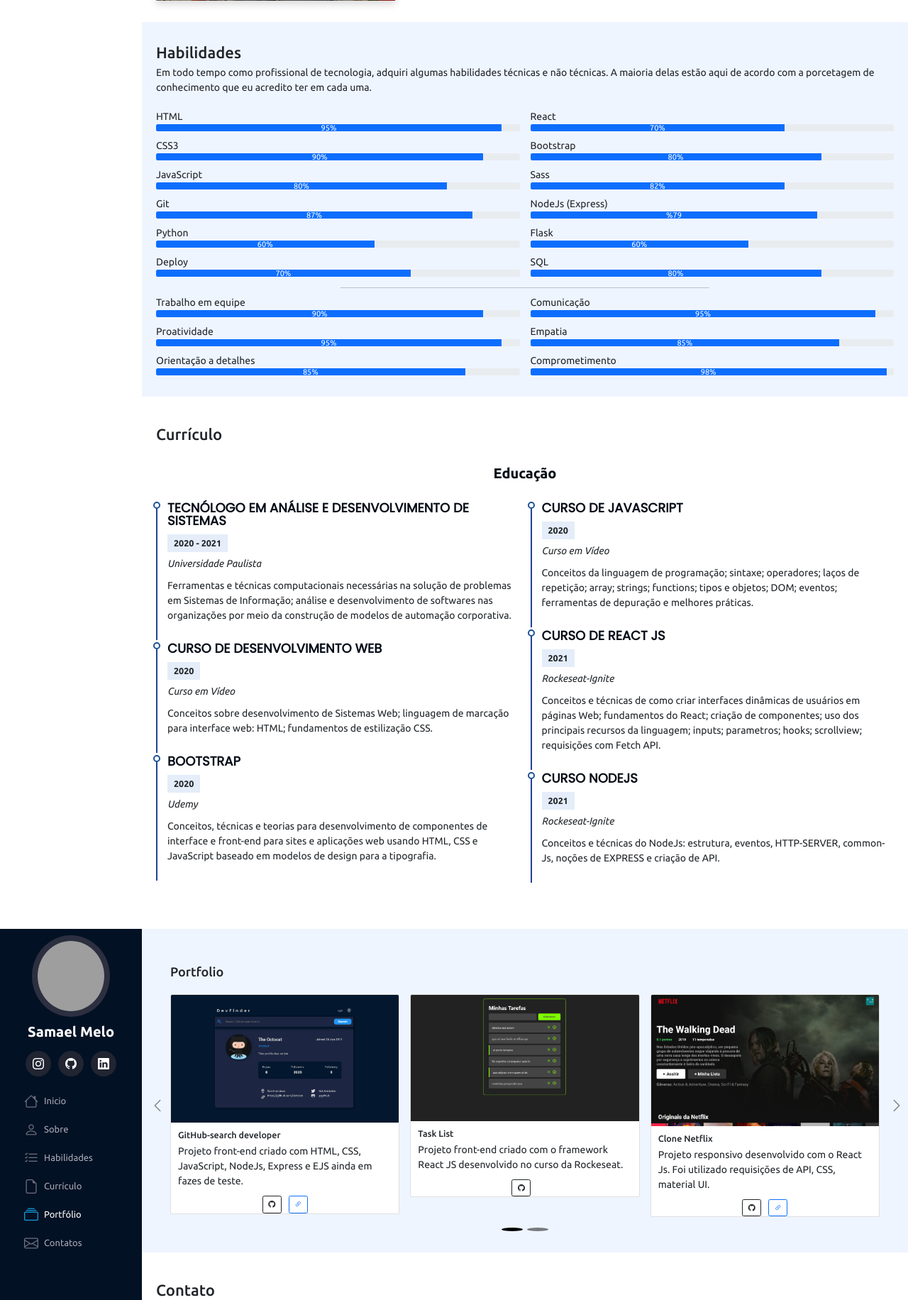
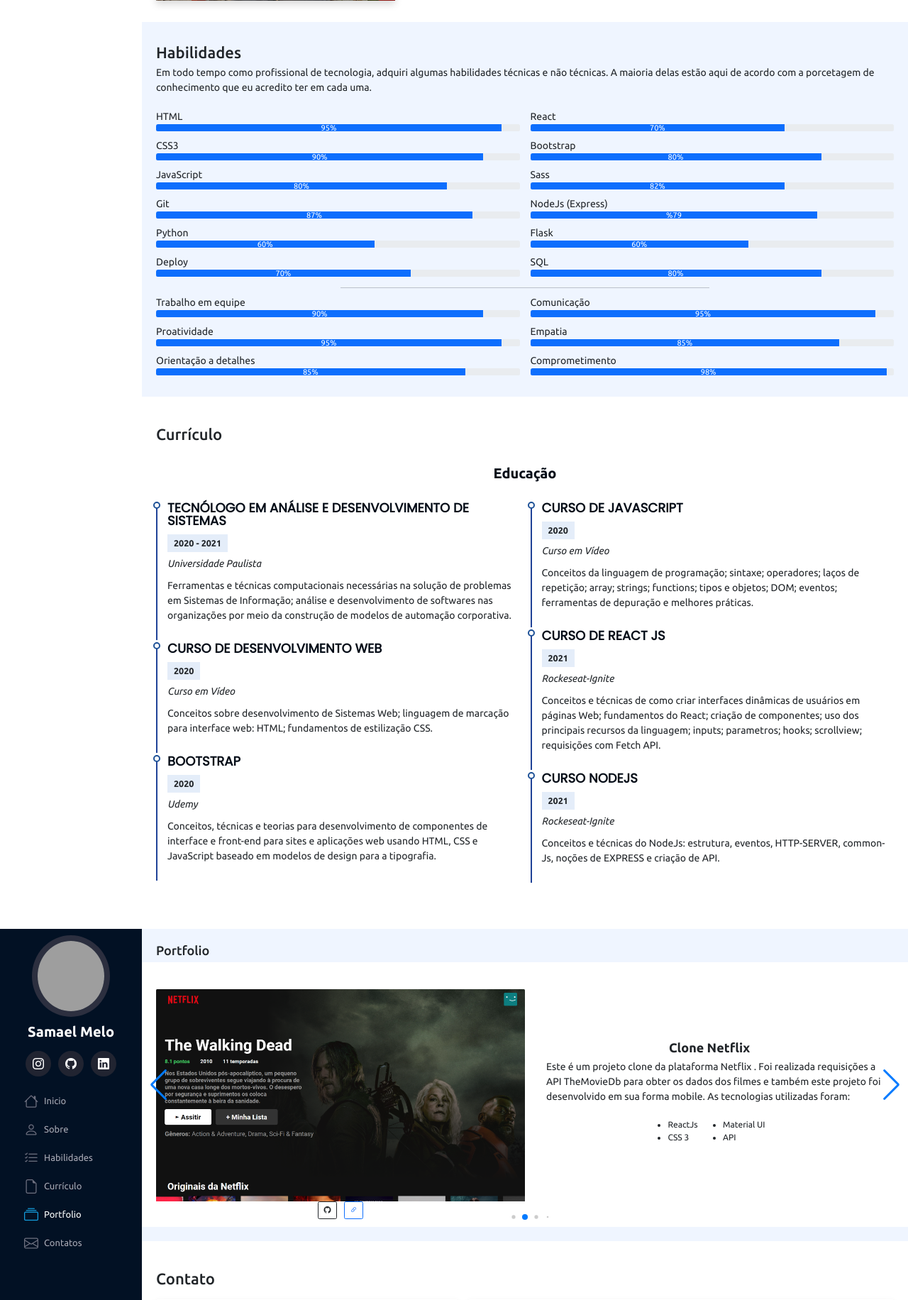
Before and after one commit to samaelmelo/portfolio.dev, a Flask app: page / in a window 1280 px wide, after a click on "Portfolio". Shown: the part 1371-3203 px from the top of the page at 71% size. Run offline with Flask 2, Linux system fonts and the light colour scheme; some libraries are stand-ins or nearby versions; grey boxes are pictures that could not be loaded.

Commit message:
add swiper in carroussel

```diff
--- a/app.py
+++ b/app.py
@@ -26,7 +26,6 @@
       self.nome = nome
       self.email = email
       self.mensagem = mensagem
-
 
 
 @app.route('/')
--- a/static/style.css
+++ b/static/style.css
@@ -460,6 +460,9 @@
 }
 
 @media screen and (max-width: 600px) {
+
+
+
   .carousel-control-prev {
     display: none;
   }
--- /dev/null
+++ b/static/swiper-style.css
@@ -0,0 +1,91 @@
+.swiper{
+  width: 100%;
+  height: 40rem;
+  padding: 2rem;
+
+
+}
+
+
+.swiper-slide{
+  padding-inline: 2rem;
+  text-align: center;
+  font-size: 18px;
+  background: #fff;
+
+  /* Center slide text vertically */
+  display: -webkit-box;
+  display: -ms-flexbox;
+  display: -webkit-flex;
+  display: flex;
+  -webkit-box-pack: center;
+  -ms-flex-pack: center;
+  -webkit-justify-content: center;
+  justify-content: center;
+  -webkit-box-align: center;
+  -ms-flex-align: center;
+  -webkit-align-items: center;
+  align-items: center;
+}
+
+.card-carroussel{
+  display: grid;
+  grid-template-columns: 1fr 1fr;
+}
+
+
+
+.card-body{
+  position: relative;
+  display: flex;
+  flex-direction: column;
+  flex: 1;
+  justify-content: center;
+  align-items: center;
+  /* gap: 2rem; */
+
+}
+
+.card-body > .card-title{
+  font-size: 1.8rem;
+  font-weight: 600;
+}
+
+.card-body h5 + p{
+  margin-bottom: 2rem;
+  text-align: left;
+  padding-left: 2rem;
+}
+
+
+.card-body ul{
+  columns: 2;
+}
+
+.card-body ul li {
+  font-size: 1.2rem;
+}
+
+.card-body ul li{
+  text-align: left;
+  list-style-type: disc;
+}
+
+
+
+
+@media screen and (max-width: 600px) {
+
+  .swiper{
+    height: 60rem;
+  }
+
+  .card-carroussel{
+    grid-template-columns: 1fr ;
+  }
+
+  .card-carroussel img{
+    margin: 0 auto;
+    width: 100%;
+  }
+}
--- a/templates/index.html
+++ b/templates/index.html
@@ -8,6 +8,8 @@
   <link rel="stylesheet" href="../static/bootstrap/css/bootstrap.css">
   <!-- CSS -->
   <link rel="stylesheet" href="../static/style.css">
+  <!-- CSS SWIPER -->
+  <link rel="stylesheet" href="../static/swiper-style.css">
   <!-- FAVICON -->
   <link rel="shortcut icon" href="../static/imgs/icon/favicon.ico" type="image/x-icon">
   <!-- BOOTSTRAP -->
@@ -15,6 +17,12 @@
   <!-- ANIMATE CSS -->
   <link
     rel="stylesheet" href="https://cdnjs.cloudflare.com/ajax/libs/animate.css/4.1.1/animate.min.css" />
+
+  <!-- SWIPER -->
+  <link
+        rel="stylesheet"
+        href="https://unpkg.com/swiper@7/swiper-bundle.min.css"
+  />
 
   <title>Samael.dev</title>
 </head>
@@ -59,7 +67,7 @@
                     <a class="nav-link " href="#curriculo"><i class="bi bi-file-earmark"></i> Currículo</a>
                 </li>
                 <li class="nav-item">
-                    <a class="nav-link " href="#portfolio"><i class="bi bi-collection"></i> Portfólio</a>
+                    <a class="nav-link " href="#portfolio"><i class="bi bi-collection"></i> Portfolio</a>
                 </li>
                 <li class="nav-item">
                     <a class="nav-link " href="#contato"><i class="bi bi-envelope"></i> Contatos</a>
@@ -320,25 +328,23 @@
         </section>
 
         <section id='portfolio' class='section-bg mt-5' style="padding-block: 2rem; ">
-                <div class="container pb-5 pt-5" id='pad-port' data-anime="left">
-                    <h4 class='pb-4' >Portfolio</h4>
 
-                    <div id="carouselPortfolio" class="carousel carousel-dark slide" data-bs-ride="carousel">
-                        <div class="carousel-indicators">
-                          <button type="button" data-bs-target="#carouselPortfolio" data-bs-slide-to="0" class="active" aria-current="true" aria-label="Slide 1" id='btn-carousel'></button>
-                          <button type="button" data-bs-target="#carouselPortfolio" data-bs-slide-to="1" aria-label="Slide 2" id='btn1-carousel'></button>
+                <div class="swiper">
+                  <h4 style="padding-left: 2rem">Portfolio</h4>
+                    <div class="swiper-wrapper">
 
-                    </div>
-                        <div class="carousel-inner" >
-                          <div class="carousel-item active" data-bs-interval="10000">
-
-                            <div class="row row-cols-1 row-cols-md-3 g-4">
-                                <div class="col">
-                                  <div class="card" >
+                        <div class="swiper-slide">
+                            <div class="card-carroussel" >
                                 <img src="../static/imgs/github-search.png" class="card-img-top" alt="...">
                                 <div class="card-body">
                                   <h5 class="card-title">GitHub-search developer</h5>
-                                      <p class="card-text">Projeto front-end criado com HTML, CSS, JavaScript, NodeJs, Express e EJS  ainda em fazes de teste.</p>
+                                  <p class="card-text">Este projeto faz requisições a API do Github e retorna seus usuarios. Ele foi desenvolvido com as tecnologias abaixo:</p>
+                                  <ul>
+                                      <li>HTML 5</li>
+                                      <li>CSS 3</li>
+                                      <li>Javascript</li>
+                                      <li>Fetch API</li>
+                                  </ul>
                                 </div>
                                 <div class='d-flex justify-content-center'>
                                     <a href="https://github.com/samaelmelo/github-user-search" target="_blank"
@@ -347,27 +353,19 @@
                                     class="btn btn-outline-primary"><i class='bi bi-link-45deg'></i></a>
                                 </div>
                             </div>
-
                         </div>
-                                <div class="col">
-                                  <div class="card" >
-                                    <img src="../static/imgs/task-list.png" class="card-img-top" alt="...">
-                                    <div class="card-body">
-                                      <h5 class="card-title">Task List</h5>
-                                      <p class="card-text">Projeto front-end criado com o framework React JS desenvolvido no curso da Rockeseat.</p>
-                                    </div>
-                                    <div class='d-flex justify-content-center'>
-                                        <a href="https://github.com/samaelmelo/task-list" target="_blank"
-                                        class="btn btn-outline-dark me-3"><i class='bi bi-github'></i></a>
-                                </div>
-                                  </div>
-                                </div>
-                                <div class="col">
-                                  <div class="card" >
-                                    <img src="../static/imgs/Projeto Netflix.png" class="card-img-top" alt="...">
+                        <div class="swiper-slide">
+                            <div class="card-carroussel" >
+                                <img src="../static/imgs/Projeto Netflix.png" class="card-img-top" alt="Netflix clone">
                                 <div class="card-body">
                                   <h5 class="card-title">Clone Netflix </h5>
-                                      <p class="card-text">Projeto responsivo desenvolvido com o React Js. Foi utilizado requisições de API, CSS, material UI.</p>
+                                  <p class="card-text">Este é um projeto clone da plataforma Netflix . Foi realizada requisições a API TheMovieDb para obter os dados dos filmes e também este projeto foi desenvolvido em sua forma mobile. As tecnologias utilizadas foram:</p>
+                                  <ul>
+                                      <li>ReactJs</li>
+                                      <li>CSS 3</li>
+                                      <li>Material UI</li>
+                                      <li>API </li>
+                                  </ul>
                                 </div>
                                 <div class='d-flex justify-content-center'>
                                     <a href="https://github.com/samaelmelo/clone-netflix" target="_blank"
@@ -377,82 +375,179 @@
                                 </div>
                               </div>
                         </div>
-                                <!-- <div class="col">
-                                  <div class="card" >
-                                    <img src="../static/imgs/job-calcs.png" class="card-img-top" alt="...">
+                        <div class="swiper-slide">
+                            <div class="card-carroussel" >
+                                <img src="../static/imgs/app-todo.png" class="card-img-top" alt="Aplicação To do">
                                 <div class="card-body">
-                                      <h5 class="card-title">Job calcs</h5>
-                                      <p class="card-text">Projeto fullstack criado com HTML, CSS, JavaScript, Nodejs, Express, EJS, SQLite.</p>
+                                  <h5 class="card-title">To do List</h5>
+                                  <p class="card-text">To.do é uma aplicação de anotação de tarefas desenvolvido com as tecnologias abaixo: </p>
+                                  <ul>
+                                      <li>ReactJs</li>
+                                      <li>Typescript</li>
+                                      <li>Babel</li>
+                                      <li>Webpack</li>
+                                      <li>Jest</li>
+                                  </ul>
+                                </div>
+                                <div class='d-flex justify-content-center'>
+                                    <a href="https://github.com/samaelmelo/Rocketseat-Ignite-to-do" target="_blank"
+                                    class="btn btn-outline-dark me-3"><i class='bi bi-github'></i></a>
+                                </div>
+                              </div>
+                        </div>
+                        <div class="swiper-slide">
+                            <div class="card-carroussel" >
+                                <img src="../static/imgs/app-dtmoney.png" class="card-img-top" alt="Aplicação dtmoney">
+                                <div class="card-body">
+                                  <h5 class="card-title">Dtmoney</h5>
+                                  <p class="card-text">Este projeto é um gerenciador financeiro desenvolvido com as tecnologias abaixo: </p>
+                                  <ul>
+                                      <li>ReactJs</li>
+                                      <li>Typescript</li>
+                                      <li>Babel</li>
+                                      <li>Webpack</li>
+                                      <li>Jest</li>
+                                      <li>Styled Components</li>
+                                      <li>MirageJs</li>
+                                      <li>Axios</li>
+                                      <li>Polished</li>
+                                  </ul>
+                                </div>
+                                <div class='d-flex justify-content-center'>
+                                    <a href="https://github.com/samaelmelo/ignite-dtmoney" target="_blank"
+                                    class="btn btn-outline-dark me-3"><i class='bi bi-github'></i></a>
+                                </div>
+                            </div>
+                        </div>
+                        <div class="swiper-slide">
+                            <div class="card-carroussel" >
+                                <img src="../static/imgs/app-RocketShoesApp.png" class="card-img-top" alt="Aplicação RocketShoes">
+                                <div class="card-body">
+                                  <h5 class="card-title">Rocketshoes</h5>
+                                  <p class="card-text">RocketShoes é uma aplicação web que gerencia compras vituais e foi desenvolvida com as tecnologias abaixo: </p>
+                                  <ul>
+                                      <li>ReactJs</li>
+                                      <li>Typescript</li>
+                                      <li>React-toastfy</li>
+                                      <li>React-icons</li>
+                                      <li>React-Router</li>
+                                      <li>Jest</li>
+                                      <li>Styled Components</li>
+                                      <li>JSON Server</li>
+                                      <li>Axios</li>
+                                      <li>Polished</li>
+                                      <li>Polished</li>
+                                  </ul>
+                                </div>
+                                <div class='d-flex justify-content-center'>
+                                    <a href="https://github.com/samaelmelo/rocketseat-ignite-rocketshoes" target="_blank"
+                                    class="btn btn-outline-dark me-3"><i class='bi bi-github'></i></a>
+                                </div>
+                            </div>
+                        </div>
+                        <div class="swiper-slide">
+                            <div class="card-carroussel" >
+                                <img src="../static/imgs/app-watchme-project.png" class="card-img-top" alt="Aplicação Watchme">
+                                <div class="card-body">
+                                  <h5 class="card-title">Watchme</h5>
+                                  <p class="card-text">WatchMe é uma aplicação que lista seus filmes favoritos e foi desenvolvida com as tecnologias abaixo: </p>
+                                  <ul>
+                                      <li>ReactJs</li>
+                                      <li>Typescript</li>
+                                      <li>Babel</li>
+                                      <li>Webpack</li>
+                                      <li>JSON Server</li>
+                                  </ul>
+                                </div>
+                                <div class='d-flex justify-content-center'>
+                                    <a href="https://github.com/samaelmelo/Rocketseat-ignite-watchme" target="_blank"
+                                    class="btn btn-outline-dark me-3"><i class='bi bi-github'></i></a>
+                                </div>
+                            </div>
+                        </div>
+                        <div class="swiper-slide">
+                            <div class="card-carroussel" >
+                                <img src="../static/imgs/App-gorestaurant.png" class="card-img-top" alt="GoRestaurant">
+                                <div class="card-body">
+                                  <h5 class="card-title">GoRestaurant</h5>
+                                  <p class="card-text">
+                                    Go Restaurant é um web service que administra seus pratos executivos e foi desenvolvido com as tecnologias abaixo: </p>
+                                  <ul>
+                                      <li>ReactJs</li>
+                                      <li>Typescript</li>
+                                      <li>Styled Components</li>
+                                      <li>Axios</li>
+                                      <li>JSON Server</li>
+                                      <li>React Icons</li>
+                                      <li>React Router</li>
+                                      <li>React Modal</li>
+                                      <li>Uniform</li>
+                                      <li>Yup</li>
+                                  </ul>
+
+                                </div>
+                                <div class='d-flex justify-content-center'>
+                                    <a href="https://github.com/samaelmelo/rocketseat-ignite-goRestaurant-refactoring" target="_blank"
+                                    class="btn btn-outline-dark me-3"><i class='bi bi-github'></i></a>
+                                </div>
+                            </div>
+                        </div>
+                        <div class="swiper-slide">
+                            <div class="card-carroussel" >
+                                <img src="../static/imgs/app-1.png" class="card-img-top" alt="JobCalcs">
+                                <div class="card-body">
+                                  <h5 class="card-title">Ecommerce one page</h5>
+                                  <p class="card-text">
+                                    E-commerce é um página de produto de comércio. Ele foi desenvolvido com as tecnologias abaixo: </p>
+                                  <ul>
+                                      <li>ReactJs</li>
+                                      <li>Context API</li>
+                                      <li>React-modal</li>
+                                      <li>Styled-components</li>
+                                  </ul>
+
+                                </div>
+                                <div class='d-flex justify-content-center'>
+                                    <a href="https://github.com/samaelmelo/e-commerce-page-main" target="_blank"
+                                    class="btn btn-outline-dark me-3"><i class='bi bi-github'></i></a>
+                                    <a href="https://ecommerce-one-page.netlify.app/" target="_blank"
+                                    class="btn btn-outline-primary"><i class='bi bi-link-45deg'></i></a>
+                                </div>
+                            </div>
+                        </div>
+                        <div class="swiper-slide">
+                            <div class="card-carroussel" >
+                                <img src="../static/imgs/job-calcs.png" class="card-img-top" alt="JobCalcs">
+                                <div class="card-body">
+                                  <h5 class="card-title">Job Calcs</h5>
+                                  <p class="card-text">
+                                    Job Calcs é uma aplicação que calcula o orçamento de um web site ou web app de acordo com a quantidade de dias estabelecidos e o valor da minha hora de trabalho. Ele foi desenvolvido com as tecnologias abaixo: </p>
+                                  <ul>
+                                      <li>HTML 5</li>
+                                      <li>CSS 3</li>
+                                      <li>Javascript</li>
+                                      <li>NodeJs</li>
+                                      <li>Express</li>
+                                      <li>EJS</li>
+                                      <li>SQLITE</li>
+                                  </ul>
+
                                 </div>
                                 <div class='d-flex justify-content-center'>
                                     <a href="https://github.com/samaelmelo/job-calcs" target="_blank"
                                     class="btn btn-outline-dark me-3"><i class='bi bi-github'></i></a>
                                 </div>
                             </div>
-                                </div> -->
-                              </div>
-
-                          </div>
-                          <div class="carousel-item" data-bs-interval="2000">
-                            <div class="carousel-item active" data-bs-interval="10000">
-
-                                <div class="row row-cols-1 row-cols-md-3 g-4">
-                                    <div class="col">
-                                      <div class="card" >
-                                        <img src="../static/imgs/pokedex.png" class="card-img-top" alt="...">
-                                        <div class="card-body">
-                                          <h5 class="card-title">Pokedex</h5>
-                                          <p class="card-text">Projeto front-end criado com HTML, CSS, JavaScript.</p>
-                                        </div>
-                                        <div class='d-flex justify-content-center'>
-                                                <a href="https://samaelmelo.github.io/pokedex/" target="_blank"
-                                                class="btn btn-outline-primary"><i class='bi bi-link-45deg'></i></a>
-                                        </div>
-                                      </div>
-                                    </div>
-                                    <div class="col">
-                                      <div class="card" >
-                                        <img src="../static/imgs/sistema vaquinha-online.png" class="card-img-top" alt="...">
-                                        <div class="card-body">
-                                          <h5 class="card-title">CrowdFund</h5>
-                                          <p class="card-text">Projeto front-end criado com HTML CSS e Javascript.</p>
-                                        </div>
-                                        <div class='d-flex justify-content-center'>
-                                            <a href="https://samaelmelo.github.io/CrowdFund-/" target="_blank"
-                                            class="btn btn-outline-primary"><i class='bi bi-link-45deg'></i></a>
-                                    </div>
-                                      </div>
-                                    </div>
-                                    <div class="col">
-                                      <div class="card" >
-                                        <img src="../static/imgs/dev-finance.png" class="card-img-top" alt="...">
-                                        <div class="card-body">
-                                          <h5 class="card-title">Dev-Finance</h5>
-                                          <p class="card-text">Projeto front-end criado com HTML, CSS, JavaScript.</p>
-                                        </div>
-                                        <div class='d-flex justify-content-center'>
-                                            <a href="https://samaelmelo.github.io/Controle-financeiro/" target="_blank"
-                                            class="btn btn-outline-primary"><i class='bi bi-link-45deg'></i></a>
-                                        </div>
-                                      </div>
                         </div>
                     </div>
 
-                              </div>
+                     <div class="swiper-pagination"></div>
+
+                    <div class="swiper-button-prev"></div>
+                    <div class="swiper-button-next"></div>
                 </div>
 
 
-                        </div>
-                        <button class="carousel-control-prev" type="button" data-bs-target="#carouselPortfolio" data-bs-slide="prev">
-                          <span class="carousel-control-prev-icon" aria-hidden="true"></span>
-                          <span class="visually-hidden">Previous</span>
-                        </button>
-                        <button class="carousel-control-next" type="button" data-bs-target="#carouselPortfolio" data-bs-slide="next">
-                          <span class="carousel-control-next-icon" aria-hidden="true"></span>
-                          <span class="visually-hidden">Next</span>
-                        </button>
-                      </div>
-                </div>
         </section>
 
         <section id="contato" class='pt-5 pb-5'>
@@ -533,5 +628,23 @@
 
     <script src="../static/bootstrap/js/bootstrap.bundle.min.js"></script>
     <script src="../static/script.js"></script>
+    <script src="https://unpkg.com/swiper@7/swiper-bundle.min.js"></script>
+  <script>
+    const swiper = new Swiper('.swiper', {
+      pagination: {
+        el: '.swiper-pagination',
+        dynamicBullets: true,
+
+      } ,
+        navigation: {
+        nextEl: '.swiper-button-next',
+        prevEl: '.swiper-button-prev',
+      }
+    })
+
+    const swiperElement = document.querySelector('.swiper').swiper
+
+    swiperElement.slideNext()
+  </script>
 </body>
 </html>
```
Also changed, not shown: static/imgs/App-gorestaurant.png (added), static/imgs/Projeto Netflix - Copia.png (deleted), static/imgs/app-1.png (added), static/imgs/app-2.png (added), static/imgs/app-RocketShoesApp.png (added), static/imgs/app-dtmoney.png (added), static/imgs/app-rocketShoesTable.png (added), static/imgs/app-todo.png (added), static/imgs/app-watchme-project.png (added), static/imgs/app.png (added), static/imgs/dev-finance.png (deleted), static/imgs/icon-processador.jpg (deleted), static/imgs/pokedex.png (deleted), static/imgs/shopping-virtual.png (deleted), 2 more files. Lines whose indentation alone changed are shown as unchanged.
